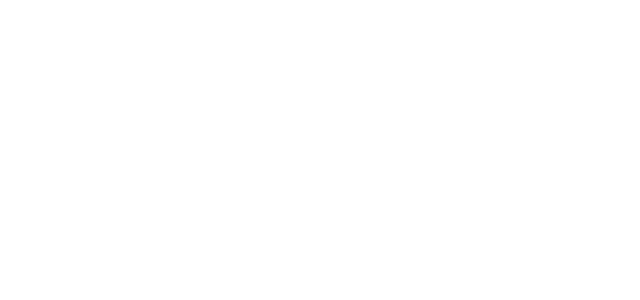
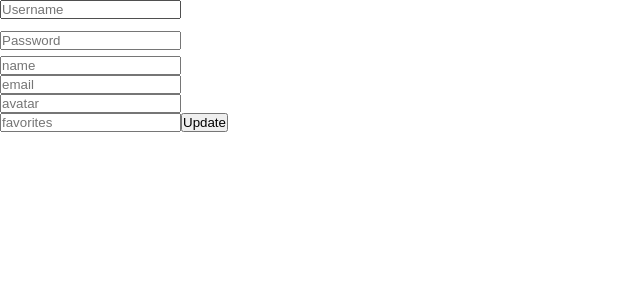
Before and after one commit to joeyvalley/dumpster.io, a React (Create React App) app in the folder client/: page /user/profile/1 in a window 1280 px wide. Before the commit this address had no page. Shown: the top 300 px of the page, without its empty margins (0-640 px from the left). Built offline with nearby package versions, Linux system fonts and the light colour scheme.

Commit message:
created basic user profile

```diff
--- a/client/src/App.jsx
+++ b/client/src/App.jsx
@@ -9,7 +9,7 @@
       <Routes>
         <Route path="/" element={<Home />} />
         <Route path="/item/:id" element={<Showpage />} />
-        <Route path="/user/:id" element={<Profile />} />
+        <Route path="/user/profile/:id" element={<Profile />} />
       </Routes>
     </>
   )
--- a/client/src/api/user.js
+++ b/client/src/api/user.js
@@ -39,7 +39,7 @@
 }
 
 
-export async function getUserProfile(id) {
-  const res = await api.patch(`/user/profile/${id}`)
+export async function getUserProfile(id,body) {
+  const res = await api.patch(`/user/profile/${id}`, {body})
   return res.data
 }
--- a/client/src/components/Header/ProfileMenu.jsx
+++ b/client/src/components/Header/ProfileMenu.jsx
@@ -13,6 +13,8 @@
 // Import CSS
 import "./Header.css";
 import { Link } from "react-router-dom";
+let userHash = localStorage.getItem("TOKEN")
+
 
 export default function BasicMenu({ auth }) {
 
@@ -46,7 +48,7 @@
           <MenuRoundedIcon /> {auth ? <img alt="avatar" src={avatar} className="avatar-img" /> : <AccountCircleRoundedIcon />}
         </div>
         <Menu id="basic-menu" anchorEl={anchorEl} open={open} onClose={handleClose} MenuListProps={{ "aria-labelledby": "basic-button" }} sx={{ ".MuiPaper-root": { minWidth: "200px", borderRadius: "1rem", boxShadow: "0 1px 2px rgb(0 0 0 / 8%), 0 4px 12px rgb(0 0 0 / 5%)" }, }}>
-          <Link to="/user/profile/:id">
+          <Link to={`user/profile/${userHash}`}>
           <MenuItem className="menu-items" onClick={handleClose}> Profile</MenuItem>
           </Link>
           <MenuItem className="menu-items" onClick={handleClose}> Create Post</MenuItem>
--- a/client/src/pages/Profile.jsx
+++ b/client/src/pages/Profile.jsx
@@ -1,19 +1,68 @@
-import { getUserProfile } from "../api/user"
-import { useEffect, useState } from "react"
-import { useParams } from "react-router-dom"
+import { useState } from "react"
+import { getUserProfile, signUp } from '../api/user'
 
-export default async function Profile() {
+
+export default function Profile() {
   let userHash = localStorage.getItem("TOKEN")
-  const params = useParams()
-  const [profile, setProfile] = useState({})
+  const [username, setUsername] = useState()
+  const [password, setPassword] = useState()
+  const [name, setName] = useState()
+  const [email, setEmail] = useState()
+  const [avatar, setAvatar] = useState()
+  const [favorites, setFavorites] =useState([])
 
-  useEffect(() => {
-    getUserProfile(userHash).then(setProfile)
-  }, [params.id])
-
-  useEffect(() => {
-    console.log(profile);
-  }, [profile])
-
-  return <span>{ profile}</span>
+  async function handleSubmit(e) {
+    e.preventDefault()
+    const res = await getUserProfile(userHash, {username,password,name,email,avatar,favorites})
+    console.log(res);
+  }
+  return (
+    <>
+      <form onSubmit={handleSubmit}>
+        {/* <label htmlFor="username">Username: </label> */}
+        <input
+          type="text"
+          id="username"
+          placeholder="Username"
+          onChange={(e) => setUsername(e.target.value)}
+        />
+        <br />
+        <input
+          type="password"
+          id="password"
+          placeholder="Password"
+          onChange={(e) => setPassword(e.target.value)}
+        />
+        <br />
+        <input
+          type="text"
+          id="name"
+          placeholder="name"
+          onChange={(e) => setName(e.target.value)}
+        />
+        <br />
+        <input
+          type="email"
+          id="email"
+          placeholder="email"
+          onChange={(e) => setEmail(e.target.value)}
+        />
+        <br />
+        <input
+          type="text"
+          id="avatar"
+          placeholder="avatar"
+          onChange={(e) => setAvatar(e.target.value)}
+        />
+        <br />
+        <input
+          type="text"
+          id="favorites"
+          placeholder="favorites"
+          onChange={(e) => setFavorites(e.target.value)}
+        />
+        <input type="submit" id="submit" value="Update" />
+      </form>
+    </>
+  )
 }
```
